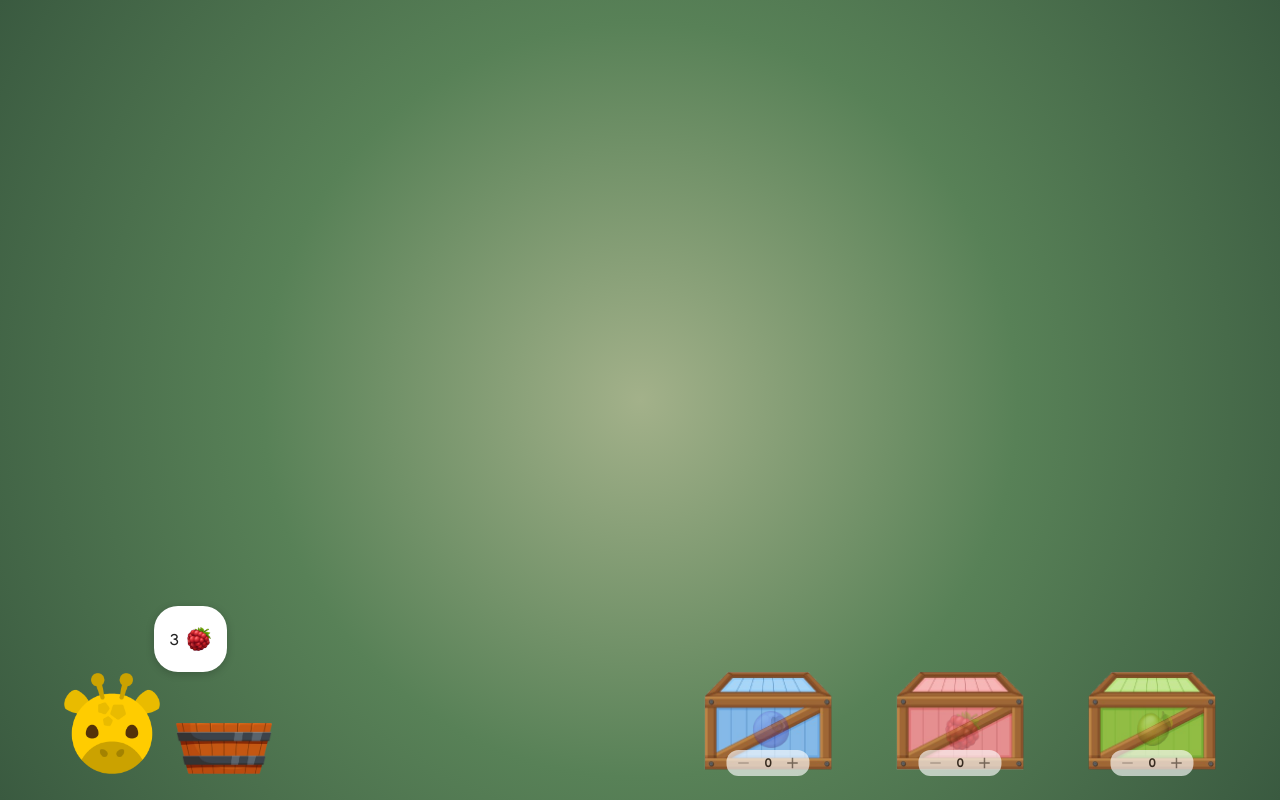
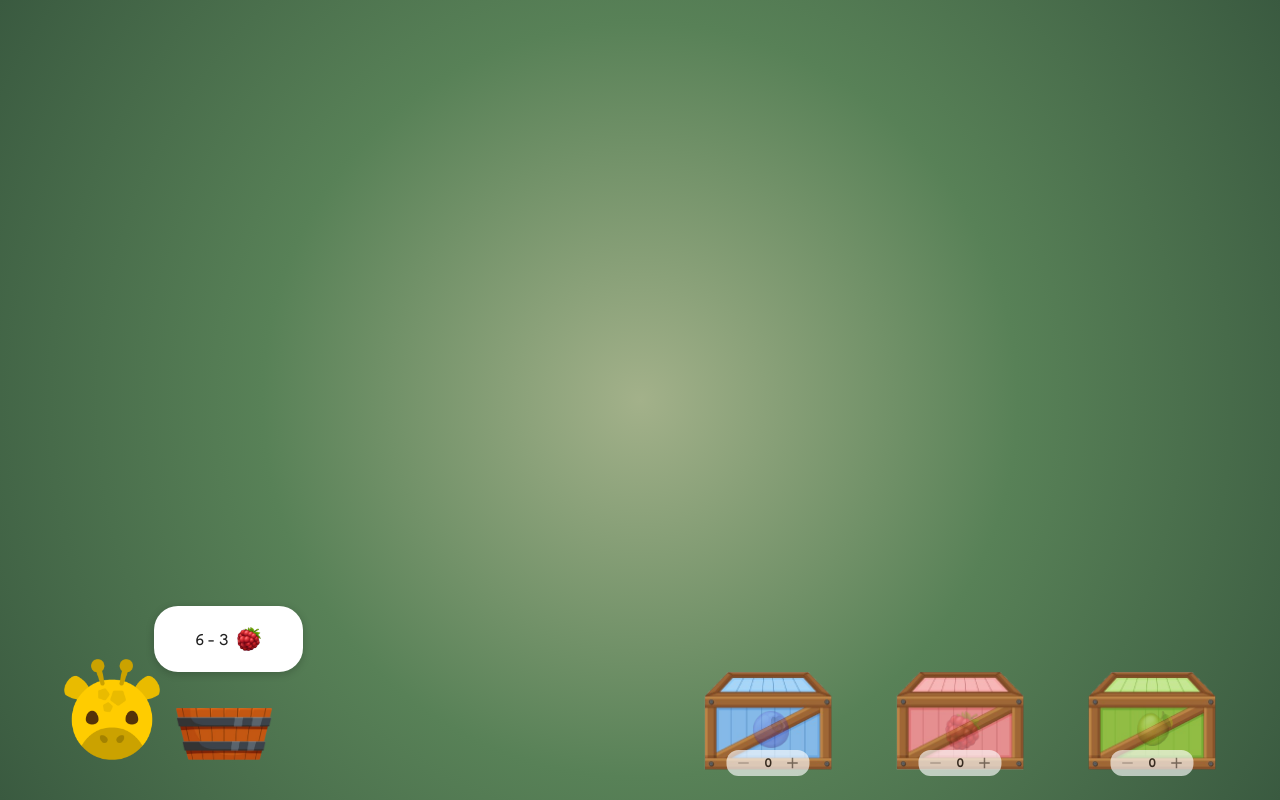
Before and after one commit to KhutsoJM/kia-gamification, a React (Vite) app in the folder frontend/: page /fruitfall in a window 1280 px wide. Built offline with nearby package versions, Linux system fonts and the light colour scheme.

Commit message:
added animation to animal leaving. added animation conditional delaying so that animals not entering first can enter faster.

```diff
--- a/frontend/src/games/FruitFall/FruitFall.jsx
+++ b/frontend/src/games/FruitFall/FruitFall.jsx
@@ -1,4 +1,7 @@
 import { useState, useEffect } from "react";
+
+// FRAMER MOTION
+import { AnimatePresence } from "framer-motion";
 
 // MUI
 import { Box } from "@mui/material";
@@ -50,6 +53,7 @@ const levelOneConfig = [
                 fruitImg: raspberry,
                 amount: 3,
                 frustrationLimit: 3,
+                expression: "6 - 3",
             },
             {
                 animalType: "parrot",
@@ -96,7 +100,6 @@ const FruitFall = () => {
     const [animalsLost, setAnimalsLost] = useState([]);
     const [frustrationCount, setFrustrationCount] = useState(0);
 
-
     const [draggedFruit, setDraggedFruit] = useState({
         fruitType: '',
         fruitImg: '',
@@ -111,6 +114,8 @@ const FruitFall = () => {
     const [pointerPosition, setPointerPosition] = useState(null);
     const [isDragging, setIsDragging] = useState(false);
 
+    const [phase, setPhase] = useState("bubbleEntering");
+
     useEffect(() => {
         if (frustrationCount >= currentRequest.frustrationLimit) {
             console.log("Animal left!");
@@ -118,7 +123,7 @@ const FruitFall = () => {
             setFrustrationCount(0);
 
             if (currentRequestIndex < level.requestPool.length - 1) {
-                setCurrentRequestIndex(prev => prev + 1);
+                handleNextRequest();
             } else {
                 console.log("🎉 Level complete!");
             }
@@ -158,7 +163,8 @@ const FruitFall = () => {
 
         // Move onto the next animal
         if (currentRequestIndex < level.requestPool.length - 1) {
-            setCurrentRequestIndex(prev => prev + 1);
+            // setCurrentRequestIndex(prev => prev + 1);
+            handleNextRequest();
         } else {
             console.log("🎉 Level complete!");
             // TODO: Handle level completion (score, stars, etc)
@@ -193,6 +199,12 @@ const FruitFall = () => {
         }))
     }
 
+    const handleNextRequest = () => {
+        setTimeout(() => {
+            setCurrentRequestIndex(prev => prev + 1);
+        }, 500);
+    }
+
 
     return (
         <Box
@@ -216,10 +228,10 @@ const FruitFall = () => {
                     display: "flex",
                     alignItems: "flex-end",
                     justifyContent: "flex-start",
-                    padding: "2% 5%",
                     gap: "32px",
                 }}
             >
+                <AnimatePresence mode="wait">
                     <AnimalRequest
                         key={currentRequestIndex}
                         request={currentRequest}
@@ -227,7 +239,10 @@ const FruitFall = () => {
                         handleDrop={handleDrop}
                         pointerPosition={pointerPosition}
                         isDragging={isDragging}
+                        phase={phase}
+                        setPhase={setPhase}
                     />
+                </AnimatePresence>
             </Box>
             <CrateRow
                 crates={level.cratesData}
--- a/frontend/src/games/FruitFall/components/AnimalRequest.jsx
+++ b/frontend/src/games/FruitFall/components/AnimalRequest.jsx
@@ -6,7 +6,7 @@ import Animal from "./Animal";
 import Basket from "./Basket";
 
 
-const AnimalRequest = ({ request, draggedFruit, handleDrop, pointerPosition, isDragging }) => {
+const AnimalRequest = ({ request, draggedFruit, handleDrop, pointerPosition, isDragging, phase, setPhase }) => {
 
     const {
         animalImg,
@@ -14,19 +14,29 @@ const AnimalRequest = ({ request, draggedFruit, handleDrop, pointerPosition, isD
         fruitImg,
         fruitType,
         amount,
+        expression,
     } = request;
 
     return (
         <>
             {/* Animal + Basket container */}
             <motion.div
-                initial={{ x: -200, opacity: 0 }}
+                initial={{ x: -500, opacity: 0 }}
                 animate={{ x: 0, opacity: 1 }}
-                transition={{ delay: 2, duration: 1, type: "spring", bounce: 0.3 }}
+                transition={phase === "animalEntering" ?
+                    { delay: 2.5, duration: 1, type: "spring", bounce: 0.3 }
+                    : { delay: 1.1, duration: 1, type: "spring", bounce: 0.3 }
+                }
+                exit={{ x: -500 }}
+                onAnimationComplete={() => {
+                    setPhase("bubbleExiting");
+                    phase === "bubbleExiting" && setPhase("bubbleEntering");
+                    console.log(phase)
+                }}
                 style={{
-                    // position: "relative",
-                    bottom: "10%",
-                    left: "10%",
+                    position: "absolute",
+                    bottom: "5%",
+                    left: "5%",
                     display: "flex",
                     alignItems: "flex-end",
                     gap: "16px",
@@ -42,19 +52,25 @@ const AnimalRequest = ({ request, draggedFruit, handleDrop, pointerPosition, isD
                     isDragging={isDragging}
                 />
             </motion.div>
-
             {/* Speech bubble */}
             <motion.div
                 initial={{ scale: 0, rotate: -60 }}
                 animate={{ scale: 1, rotate: 0 }}
-                transition={{ delay: 3, duration: 0.4 }}
+                transition={
+                    phase === "bubbleEntering" ? { delay: 3, duration: 0.4 }
+                        : { delay: 2, duration: 0.3 }
+                }
+                exit={{ scale: 0, rotate: -30 }}
+                onAnimationComplete={() => {
+                    setPhase("animalEntering");
+                }}
                 style={{
                     position: "absolute",
                     bottom: "16%",
                     left: "12%",
                     background: "white",
                     borderRadius: "24px",
-                    padding: "21px 16px",
+                    padding: "21px 42px",
                     boxShadow: "0 2px 8px rgba(0, 0, 0, 0.2)",
                     display: "flex",
                     alignItems: "center",
@@ -62,7 +78,7 @@ const AnimalRequest = ({ request, draggedFruit, handleDrop, pointerPosition, isD
                     zIndex: 10,
                 }}
             >
-                <Typography variant="body1">{amount}</Typography>
+                <Typography variant="body1">{expression}</Typography>
                 <Box
                     component="img"
                     src={fruitImg}
--- a/frontend/src/games/FruitFall/components/Basket.jsx
+++ b/frontend/src/games/FruitFall/components/Basket.jsx
@@ -20,13 +20,13 @@ const Basket = ({ expectedFruit, expectedAmount, draggedFruit, onDrop, pointerPo
         const basketRect = basketRef.current?.getBoundingClientRect();
         const fruitRect = draggedFruit?.fruitRef?.current?.getBoundingClientRect();
 
-        // const { x, y } = pointerPosition;
+        const { x, y } = pointerPosition;
 
-        // const pointerIntersects =
-        //     x > basketRect.left &&
-        //     x < basketRect.right &&
-        //     y > basketRect.top &&
-        //     y < basketRect.bottom;
+        const pointerIntersects =
+            x > basketRect.left &&
+            x < basketRect.right &&
+            y > basketRect.top &&
+            y < basketRect.bottom;
 
         const intersects =
             fruitRect.right > basketRect.left &&
@@ -34,7 +34,8 @@ const Basket = ({ expectedFruit, expectedAmount, draggedFruit, onDrop, pointerPo
             fruitRect.bottom > basketRect.top &&
             fruitRect.top < basketRect.bottom;
 
-        if (intersects && !isDragging) {
+        if (pointerIntersects && !isDragging) {
+            console.log('dropped inside basket')
 
             const isCorrect = draggedFruit.fruitType === expectedFruit && draggedFruit.fruitCount === expectedAmount;
             isHovering && setIsHovering(false);
@@ -46,17 +47,16 @@ const Basket = ({ expectedFruit, expectedAmount, draggedFruit, onDrop, pointerPo
             setTimeout(() => {
                 setShowFeedback(false)
                 setIsCorrectDrop(false);
-            }, 1000);
+            }, 600);
 
-            setTimeout(() => { onDrop(draggedFruit.fruitType, draggedFruit.fruitCount) }, 1000);
+            // setTimeout(() => { onDrop(draggedFruit.fruitType, draggedFruit.fruitCount) }, 1000);
+            onDrop(draggedFruit.fruitType, draggedFruit.fruitCount)
 
         } else if (intersects) {
             !isHovering && setIsHovering(true);
         } else {
             isHovering && setIsHovering(false);
         }
-
-
     }, [pointerPosition, isDragging, draggedFruit]);
 
 
--- a/frontend/src/games/FruitFall/components/Crate.jsx
+++ b/frontend/src/games/FruitFall/components/Crate.jsx
@@ -44,7 +44,6 @@ const Crate = ({ crateImg, fruitImg, fruitType, fruitCount, onIncrement, onDecre
                     onDrag={(e, info) => {
                         const { x, y } = info.point;
                         setPointerPosition({ x, y });
-
                         setDraggedFruit({
                             fruitType,
                             fruitImg,
--- a/frontend/src/games/NumberSafari/NumberSafari.jsx
+++ b/frontend/src/games/NumberSafari/NumberSafari.jsx
@@ -107,7 +107,6 @@ const NumberSafari = () => {
 
   const handleCorrectDrop = () => {
     if (currentRequestIndex < requests.length - 1) {
-
       handleRequestComplete()
     } else {
       console.log("Game Over!");
```
Lines whose indentation alone changed are shown as unchanged.
